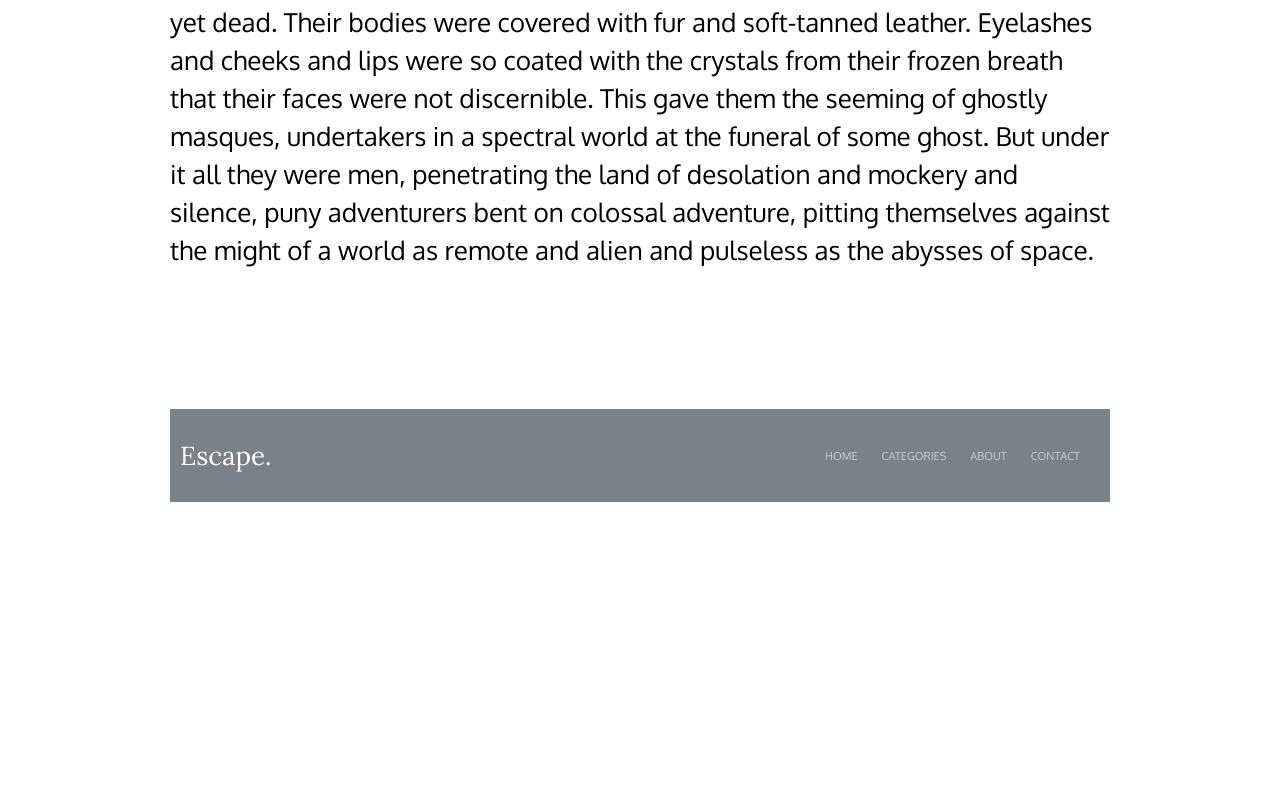
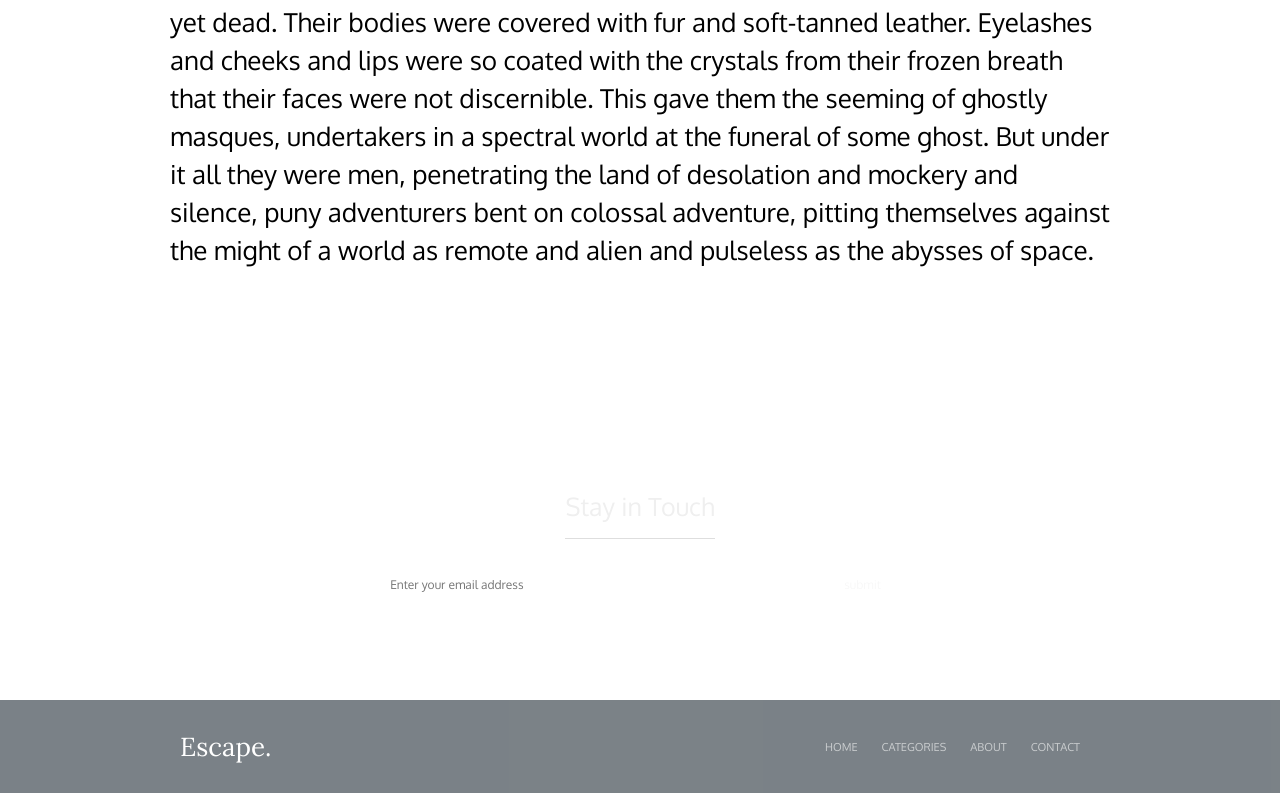
Before and after one commit to MerBasNik/lw4, a plain HTML site: page the-road-ahead.html in a window 1280 px wide. Shown: the part 2420-3213 px from the top of the page. Before the commit the page ends 2922 px from the top, so only its background shows below. Drawn offline with Linux system fonts and the light colour scheme.

Commit message:
Add files via upload

```diff
--- a/css/main-style.css
+++ b/css/main-style.css
@@ -38,20 +38,7 @@
     background-size: cover
 }
 
-.footer__item {
-    display: flex;
-    justify-content: space-between;
-    align-items: center;
-    padding: 30px 10px;
-    box-sizing: border-box;
-}
-
-.footer__inner {
-    background-color: #232F38;
-    background-size: cover;
-    opacity: 0.6;
-}
-
+/*  */
 .footer__intro {
     padding: 81px 0 90px;
 }
@@ -70,25 +57,42 @@
 
 .footer__input {
     margin: 20px 0 0 0;
+    display: flex;
+    justify-content: center;
 }
 
 .input__text {
     color: #817F83;
     font: 400 12px 'Oxygen';
-    padding: 18px 0 18px 35px;
+    padding: 18px 35px;
     width: 375px;
     border: 0;
 }
 
 .input__submit {
     display: inline-block;
-    background-color: #fff;
-    opacity: 0.28;
+    background-color: rgba(255, 255, 255, 0.28);
     padding: 18px 44px;
     color: #F8F8F8;
     font: 400 12px 'Oxygen';
     border: 0;
 }
+
+
+.footer__inner {
+    background-color: #232F38;
+    background-size: cover;
+    opacity: 0.6;
+}
+
+.footer__item {
+    display: flex;
+    justify-content: space-between;
+    align-items: center;
+    padding: 30px 10px;
+    box-sizing: border-box;
+}
+
 
 .footer__inner_title {
     font: 400 26px 'Lora';
--- a/css/the-road-ahead_style.css
+++ b/css/the-road-ahead_style.css
@@ -50,35 +50,3 @@
     margin: 140px 0;
     font: 400 26px/1.46 'Oxygen';
 }
-
-/* FOOTER */
-.footer {
-    background: #fff url(../images/header&footer/footer.png) center no-repeat;
-    background-size: cover;
-}
-
-.footer__inner {
-    display: flex;
-    justify-content: space-between;
-    align-items: center;
-    padding: 30px 10px;
-    box-sizing: border-box;
-}
-
-.footer__title {
-    font: 400 26px 'Lora';
-    color: #fff;
-}
-
-.footer__nav_link {
-    color: #fff;
-    font: 400 11px 'Oxygen';
-    opacity: 0.6;
-    margin-right: 20px;
-    text-decoration: none;
-    text-transform: uppercase;
-}
-
-.footer__link:last-child {
-    margin-right: 0;
-}
--- a/the-road-ahead.html
+++ b/the-road-ahead.html
@@ -99,12 +99,21 @@
         </article>
 
         <footer class="footer">
+            <div class="footer__intro">
                 <div class="container">
-                <div class="footar__intro">
-
+                    <div class="footer__intro_title">
+                        <p class="footer__intro_p">Stay in Touch</p>
+                    </div>
+                    <form class="footer__input">
+                        <input class="input__text" type="text" placeholder="Enter your email address">
+                        <input class="input__submit" type="submit" value="submit">
+                    </form>
+                </div>
             </div>
             <div class="footer__inner">
-                    <div class="footer__title">
+                <div class="container">
+                    <div class="footer__item">
+                        <div class="footer__inner_title">
                             <p>Escape.</p>
                         </div>
                         <nav class="footer__nav">
@@ -115,6 +124,7 @@
                         </nav>
                     </div>
                 </div>
+            </div>
         </footer>
     </div>
 </body>
```
Also changed, not shown: index.html (+4 -4 lines). Lines whose indentation alone changed are shown as unchanged.
